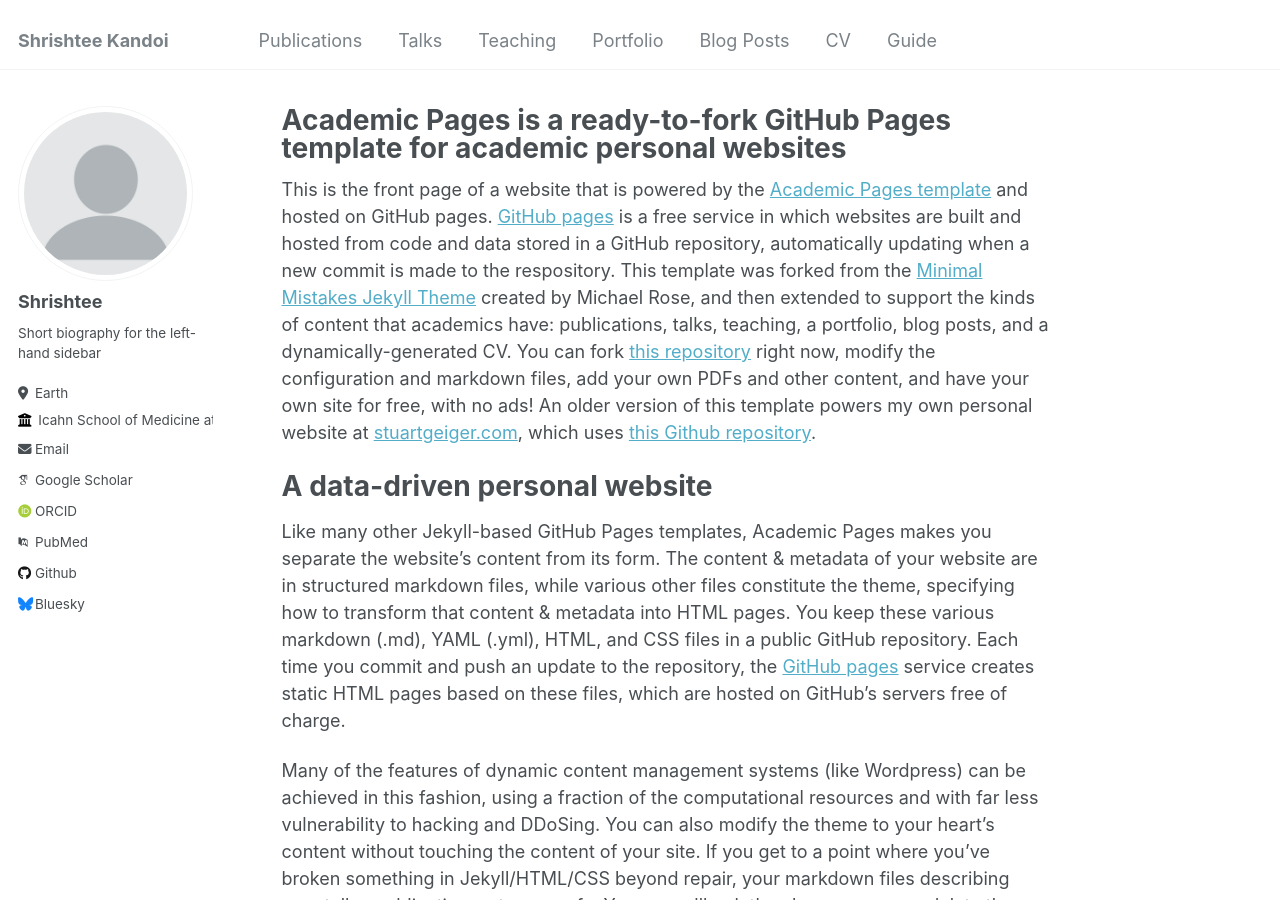
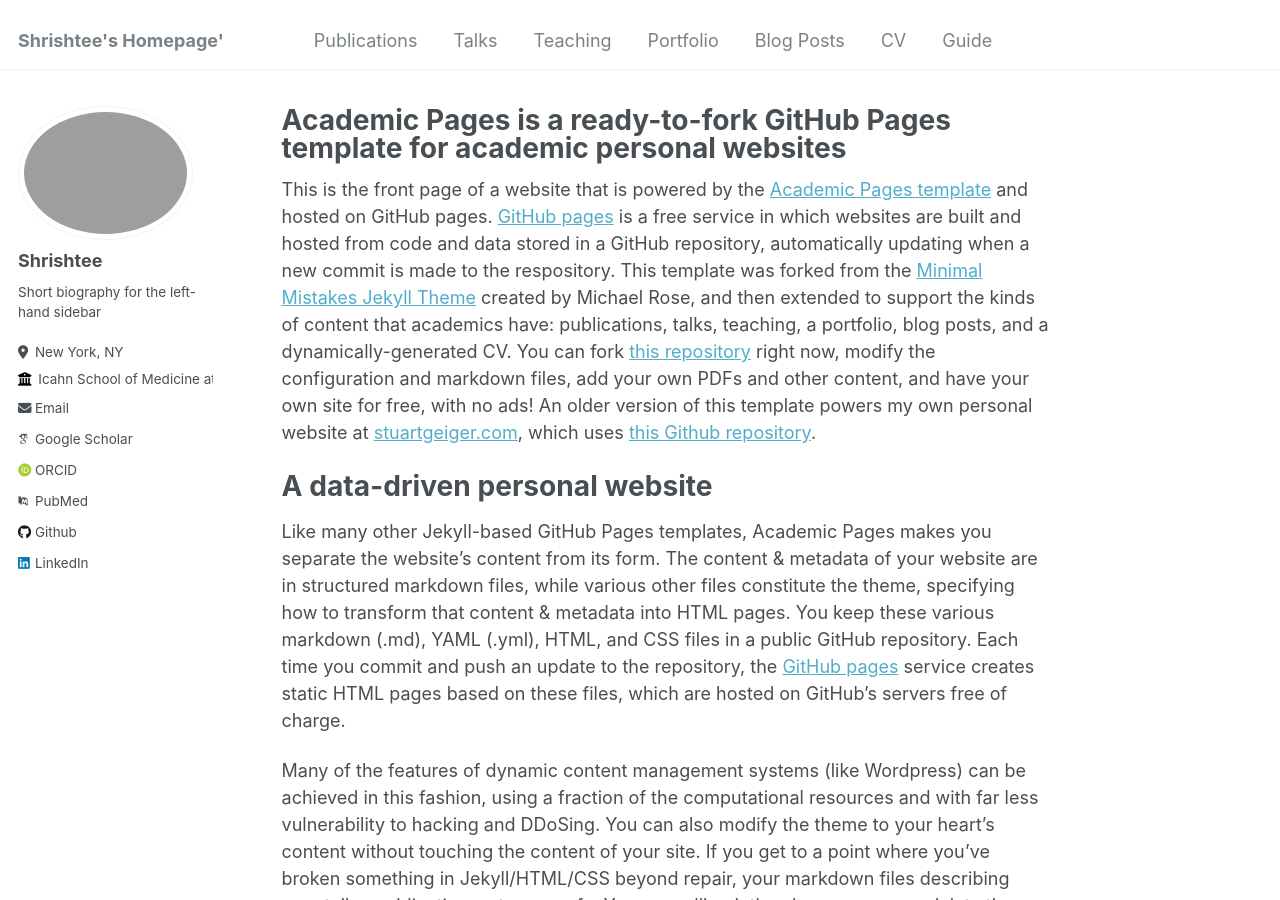
Before and after one commit to Shrishtee-kandoi/Shrishtee-kandoi.github.io, a Jekyll site: the page built from _pages/about.md, in a window 1280 px wide and 900 px high. Built offline with Jekyll 4.4.1, drawn with Linux system fonts in a browser that asks for light colours; some web fonts are replaced.

Commit message:
updated config file

```diff
--- a/_config.yml
+++ b/_config.yml
@@ -8,11 +8,11 @@
 
 # Basic Site Settings
 locale                   : "en-US"
-title                    : "Shrishtee Kandoi"
+title                    : "Shrishtee's Homepage'"
 title_separator          : "-"
 name                     : &name "Your Name"
 description              : &description "personal description"
-url                      : https://academicpages.github.io # the base hostname & protocol for your site e.g. "https://mmistakes.github.io"
+url                      : https://shrishtee-kandoi.github.io/
 baseurl                  : "" # the subpath of your site, e.g. "/blog"
 repository               : "Shrishtee-kandoi/Shrishtee-kandoi.github.io"
 
@@ -21,34 +21,34 @@ repository               : "Shrishtee-kandoi/Shrishtee-kandoi.github.io"
 #               Additional customization can be done by editing /_includes/author-profile.html
 author:
   # Biographic information
-  avatar           : "profile.png"
+  avatar           : "SHRISHTEE.jpg"
   name             : "Shrishtee"
   pronouns         : # example: "she/her"
   bio              : "Short biography for the left-hand sidebar"
-  location         : "Earth"
+  location         : "New York, NY"
   employer         : "Icahn School of Medicine at Mount Sinai"
   uri              : # URL
-  email            : "none@example.org"
+  email            : "shrishtee.kandoi@mssm.edu"
 
   # Academic websites
   arxiv            : # URL - Update with the correct link to your profile
-  googlescholar    : "https://scholar.google.com/citations?user=PS_CX0AAAAAJ"
+  googlescholar    : "https://scholar.google.com/scholar?hl=en&as_sdt=0%2C33&q=shrishtee+kandoi&btnG="
   impactstory      : # URL
-  orcid            : "http://orcid.org/yourorcidurl"
+  orcid            : "https://orcid.org/my-orcid?orcid=0009-0001-6194-2718"
   semantic         : # URL
-  pubmed           : "https://www.ncbi.nlm.nih.gov/pubmed/?term=john+snow"
+  pubmed           : "https://pubmed.ncbi.nlm.nih.gov/?term=shrishtee+kandoi"
   researchgate     : # URL
 
   # Repositories and software development
   bitbucket        : # Username - Update with your username on the site
   codepen          : # Username
   dribbble         : # Username
-  github           : "academicpages"
+  github           : "shrishtee-kandoi"
   kaggle           : # Username
   stackoverflow    : # User number or user number and name (i.e., use "1" or "1/jeff-atwood")
 
   # Social media
-  bluesky          : "bsky.app" # Replace this with you Bluesky username
+  bluesky          : # Username
   facebook         : # Username
   flickr           : # Username
   foursquare       : # Username
@@ -57,7 +57,7 @@ author:
   keybase          : # Username
   instagram        : # Username
   lastfm           : # Username
-  linkedin         : # Username
+  linkedin         : "shrishtee-kandoi"
   mastodon         : # URL
   medium           : # URL
   pinterest        : # Username
```
Also changed, not shown: 1 other file.
